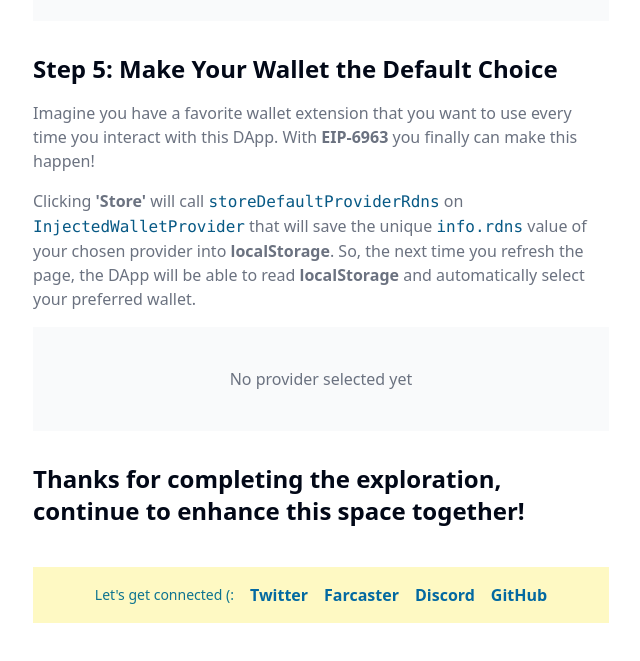
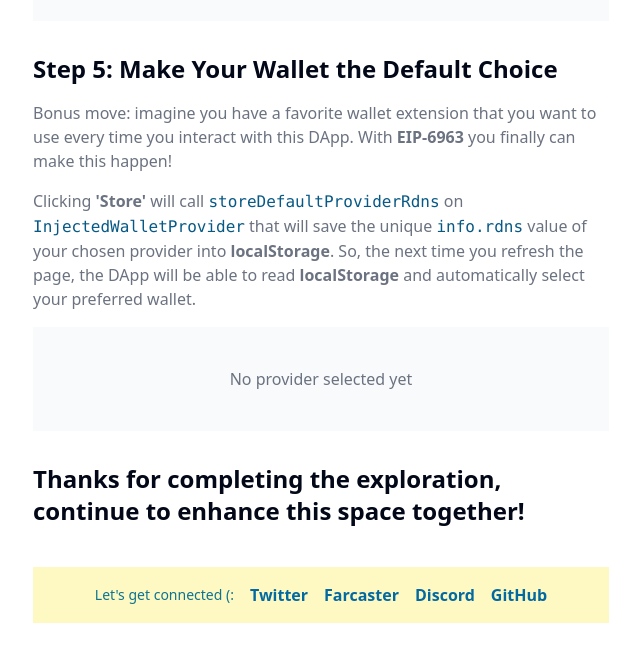
Before and after one commit to nfwsncked/eip-6963-tutorial, a Vue app: page / in a window 1280 px wide. Shown: the part 3079-3740 px from the top of the page, without its empty margins (319-959 px from the left). Built offline with nearby package versions, Linux system fonts and the light colour scheme.

Commit message:
demo text tune;

```diff
--- a/src/components/DemoView.vue
+++ b/src/components/DemoView.vue
@@ -414,7 +414,7 @@ async function sendTransaction(providerDetail: EIP6963ProviderDetail) {
     </div>
     <div class="space-y-4"><!-- Part 5: Save selected wallet as default using localStorage -->
       <h2 class="text-2xl font-extrabold">Step 5: Make Your Wallet the Default Choice</h2>
-      <p class="text-gray-500">Imagine you have a favorite wallet extension that you want to use every time you interact
+      <p class="text-gray-500">Bonus move: imagine you have a favorite wallet extension that you want to use every time you interact
         with this DApp. With <a href="https://eips.ethereum.org/EIPS/eip-6963"
           target="_blank"><strong>EIP-6963</strong></a>
         you finally can make this happen!</p>
```
